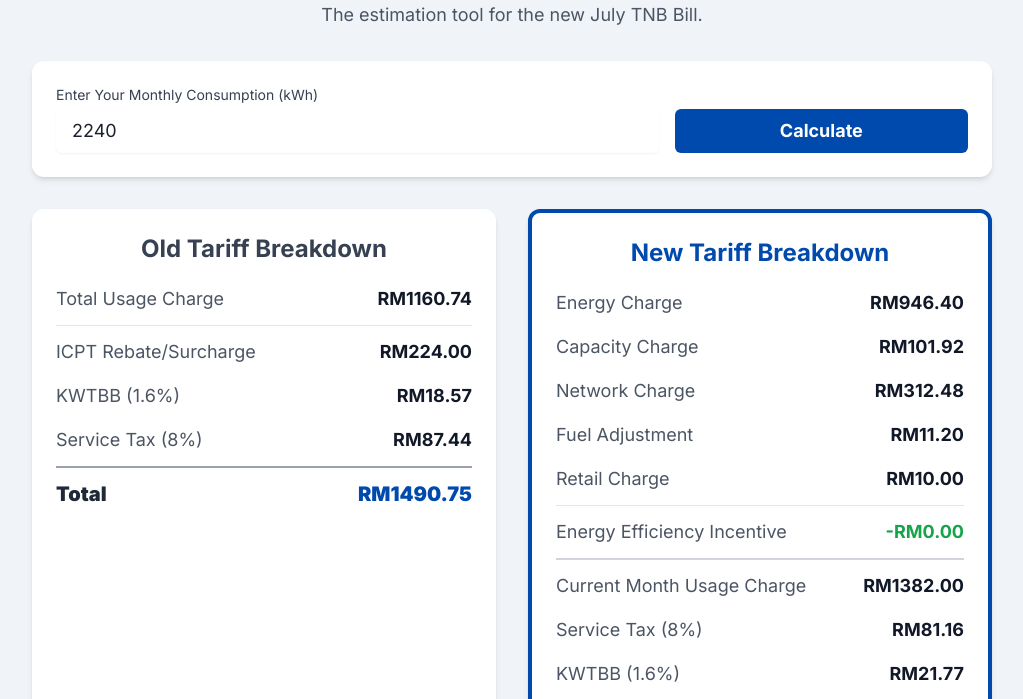
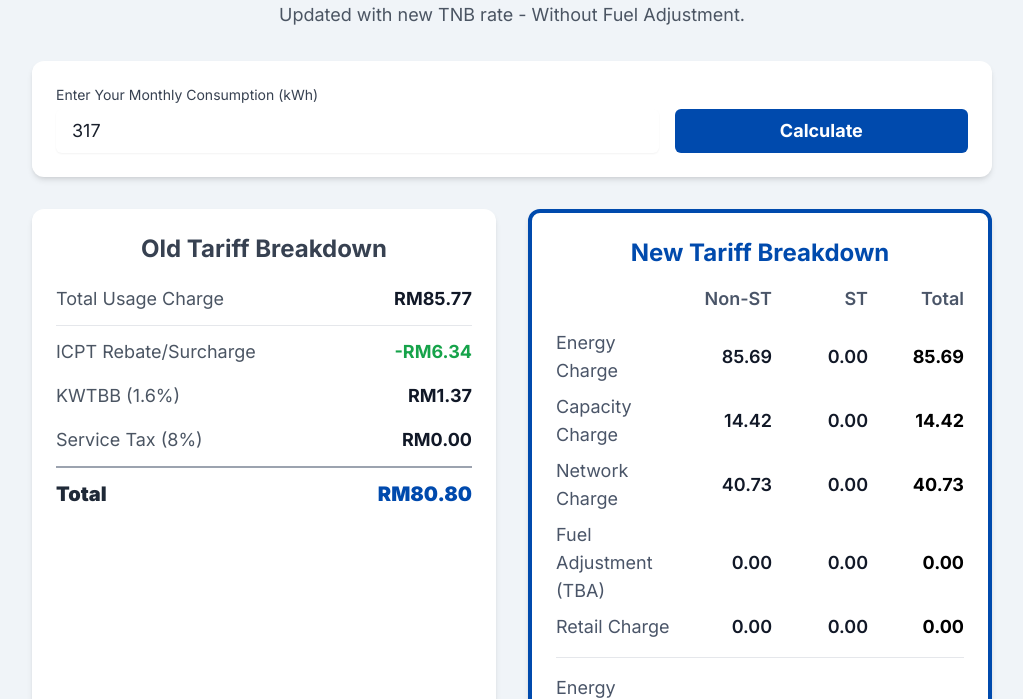
Before and after one commit to eva01/tnbcalculator, a plain HTML site: page index.html in a window 1280 px wide. Shown: the part 87-786 px from the top of the page, without its empty margins (128-1151 px from the left). Drawn offline with nearby package versions, Linux system fonts and the light colour scheme.

Commit message:
Update index.html

```diff
--- a/index.html
+++ b/index.html
@@ -28,6 +28,30 @@
             font-weight: 900;
             color: #004AAD;
         }
+        .breakdown-grid {
+            display: grid;
+            grid-template-columns: 3fr 2fr 2fr 2fr;
+            gap: 0.5rem 1rem;
+            align-items: center;
+        }
+        .breakdown-header {
+            font-weight: 600;
+            color: #4A5568;
+            padding-bottom: 0.5rem;
+            text-align: right;
+        }
+        .breakdown-label {
+            text-align: left;
+            color: #4A5568;
+        }
+        .breakdown-value {
+            text-align: right;
+            font-weight: 600;
+            color: #2D3748;
+        }
+        .breakdown-total {
+             grid-column: 1 / -1;
+        }
     </style>
 </head>
 <body class="antialiased">
@@ -36,14 +60,14 @@
 
         <header class="text-center mb-8">
             <h1 class="text-4xl md:text-5xl font-bold text-[#004AAD]">New TNB Bill Calculator</h1>
-            <p class="text-lg text-gray-600 mt-2">The estimation tool for the new July TNB Bill.</p>
+            <p class="text-lg text-gray-600 mt-2">Updated with new TNB rate - Without Fuel Adjustment.</p>
         </header>
 
         <div class="card mb-8">
             <div class="grid grid-cols-1 md:grid-cols-3 gap-4 items-end">
                 <div class="md:col-span-2">
                     <label for="kwh-input" class="block text-sm font-medium text-gray-700 mb-1">Enter Your Monthly Consumption (kWh)</label>
-                    <input type="number" id="kwh-input" value="2240" class="w-full px-4 py-2 text-lg border-gray-300 rounded-md shadow-sm focus:ring-blue-500 focus:border-blue-500">
+                    <input type="number" id="kwh-input" value="317" class="w-full px-4 py-2 text-lg border-gray-300 rounded-md shadow-sm focus:ring-blue-500 focus:border-blue-500">
                 </div>
                 <div>
                     <button id="calculate-btn" class="w-full bg-[#004AAD] text-white font-bold py-2 px-4 rounded-md hover:bg-[#003B8A] transition duration-300 h-full text-lg">Calculate</button>
@@ -56,13 +80,11 @@
                 <div class="card">
                     <h2 class="text-2xl font-bold text-gray-700 mb-4 text-center">Old Tariff Breakdown</h2>
                     <div id="old-bill-breakdown" class="text-lg space-y-2">
-                        <!-- Old breakdown will be rendered here -->
                     </div>
                 </div>
                 <div class="card border-4 border-[#004AAD]">
                     <h2 class="text-2xl font-bold text-[#004AAD] mb-4 text-center">New Tariff Breakdown</h2>
-                    <div id="new-bill-breakdown" class="text-lg space-y-2">
-                        <!-- New breakdown will be rendered here -->
+                    <div id="new-bill-breakdown" class="text-lg space-y-1">
                     </div>
                 </div>
             </div>
@@ -77,18 +99,33 @@
     <script>
         document.addEventListener('DOMContentLoaded', () => {
 
-            const TARIFF_CONFIG = {
-                thresholds: {
-                    highUsage: 1500, retailCharge: 600, fuelAdjustment: 600,
-                    serviceTax: 600, kwtbb: 300,
+            const DOMESTIC = {
+                RETAIL_CHARGE_AMOUNT: 10.0,
+                RETAIL_CHARGE_THRESHOLD: 600,
+                FUEL_ADJUSTMENT_THRESHOLD: 600,
+                ST_THRESHOLD: 600,
+                HIGH_USAGE_THRESHOLD: 1500,
+                KWTBB_THRESHOLD: 300,
+                SERVICE_TAX_RATE: 0.08,
+                KWTBB_RATE: 0.016,
+                RATES: {
+                    tier1: { energy: 0.2703, fuel: 0, capacity: 0.0455, network: 0.1285 },
+                    tier2: { energy: 0.3703, fuel: 0, capacity: 0.0455, network: 0.1285 }
                 },
-                rates: {
-                    new: {
-                        tier1: { energy: 0.27250, fuel: 0.005, capacity: 0.0455, network: 0.1395 },
-                        tier2: { energy: 0.42250, fuel: 0.00500, capacity: 0.04550, network: 0.13950 },
-                        retailAmount: 10.00, kwtbb: 0.016, serviceTax: 0.08,
-                    },
-                    old: {
+                INCENTIVE_TIERS: [
+                    { max: 200, rate: -0.25 }, { max: 250, rate: -0.245 },
+                    { max: 300, rate: -0.225 }, { max: 350, rate: -0.21 },
+                    { max: 400, rate: -0.17 }, { max: 450, rate: -0.145 },
+                    { max: 500, rate: -0.12 }, { max: 550, rate: -0.105 },
+                    { max: 600, rate: -0.09 }, { max: 650, rate: -0.075 },
+                    { max: 700, rate: -0.055 }, { max: 750, rate: -0.045 },
+                    { max: 800, rate: -0.04 }, { max: 850, rate: -0.025 },
+                    { max: 900, rate: -0.01 }, { max: 1000, rate: -0.005 },
+                    { max: Infinity, rate: 0 }
+                ]
+            };
+
+            const OLD_TARIFF_CONFIG = {
                  blocks: [
                     { limit: 200, rate: 0.218 }, { limit: 100, rate: 0.334 },
                     { limit: 300, rate: 0.516 }, { limit: 300, rate: 0.546 },
@@ -99,19 +136,6 @@
                     { limit: Infinity, rate: 0.10 }
                 ],
                 kwtbb: 0.016, serviceTax: 0.08,
-                    },
-                    incentiveTiers: [
-                        { max: 200, rate: -0.26 }, { max: 250, rate: -0.25 },
-                        { max: 300, rate: -0.23 }, { max: 350, rate: -0.21 },
-                        { max: 400, rate: -0.17 }, { max: 450, rate: -0.15 },
-                        { max: 500, rate: -0.13 }, { max: 550, rate: -0.11 },
-                        { max: 600, rate: -0.10 }, { max: 650, rate: -0.07 },
-                        { max: 700, rate: -0.06 }, { max: 750, rate: -0.04 },
-                        { max: 800, rate: -0.03 }, { max: 900, rate: -0.02 },
-                        { max: 1000, rate: -0.01 }, { max: 1500, rate: 0 },
-                        { max: Infinity, rate: 0 }
-                    ]
-                }
             };
 
             const dom = {
@@ -123,10 +147,8 @@
             };
 
             const calculateOldBill = (kwh) => {
-                const r = TARIFF_CONFIG.rates.old;
-                let usageCharge = 0;
-                let chargeBelow600 = 0;
-                let remainingKwh = kwh;
+                const r = OLD_TARIFF_CONFIG;
+                let usageCharge = 0, chargeBelow600 = 0, remainingKwh = kwh;
 
                 for (const block of r.blocks) {
                     if (remainingKwh <= 0) break;
@@ -141,14 +163,12 @@
                 let icptRate = r.icptRates.find(tier => kwh <= tier.limit)?.rate ?? r.icptRates[r.icptRates.length -1].rate;
                 const icptAmount = kwh * icptRate;
 
-                // Corrected KWTBB calculation: based on usage charge BEFORE ICPT.
                 const kwtbbCharge = usageCharge > 0 ? usageCharge * r.kwtbb : 0;
 
                 let serviceTax = 0;
-                if (kwh > TARIFF_CONFIG.thresholds.serviceTax) {
+                if (kwh > DOMESTIC.ST_THRESHOLD) {
                     const chargeAbove600 = usageCharge - chargeBelow600;
-                    // Corrected SST base: Includes the ICPT surcharge for the taxable portion.
-                    const icptForTaxablePortion = (kwh - TARIFF_CONFIG.thresholds.serviceTax) * icptRate;
+                    const icptForTaxablePortion = (kwh - DOMESTIC.ST_THRESHOLD) * icptRate;
                     const taxableAmount = chargeAbove600 + icptForTaxablePortion;
                     serviceTax = taxableAmount > 0 ? taxableAmount * r.serviceTax : 0;
                 }
@@ -157,43 +177,89 @@
                 return { total, usageCharge, icptAmount, kwtbbCharge, serviceTax };
             };
 
-            const calculateNewBill = (kwh) => {
-                const t = TARIFF_CONFIG.thresholds;
-                const r = TARIFF_CONFIG.rates.new;
-                const chargeRate = kwh > t.highUsage ? r.tier2 : r.tier1;
+            const calculateTieredCharge = (consumption, chargeType) => {
+                const isAboveSTThreshold = consumption > DOMESTIC.ST_THRESHOLD;
+                const isHighUsage = consumption > DOMESTIC.HIGH_USAGE_THRESHOLD;
+                const nonSTConsumption = isAboveSTThreshold ? DOMESTIC.ST_THRESHOLD : consumption;
+                const stConsumption = isAboveSTThreshold ? consumption - DOMESTIC.ST_THRESHOLD : 0;
+                const rate = isHighUsage ? DOMESTIC.RATES.tier2[chargeType] : DOMESTIC.RATES.tier1[chargeType];
+                const nonSTCharge = nonSTConsumption * rate;
+                const stCharge = stConsumption * rate;
+                return { nonST: nonSTCharge, st: stCharge, total: nonSTCharge + stCharge };
+            };
 
-                const energyCharge = kwh * chargeRate.energy;
-                const capacityCharge = kwh * chargeRate.capacity;
-                const networkCharge = kwh * chargeRate.network;
-                const fuelAdjustment = kwh > t.fuelAdjustment ? kwh * chargeRate.fuel : 0;
-                const retailCharge = kwh > t.retailCharge ? r.retailAmount : 0;
+            const calculateFuelAdjustment = (consumption) => {
+                return { nonST: 0, st: 0, total: 0 };
+            };
 
-                const incentiveTier = TARIFF_CONFIG.rates.incentiveTiers.find(tier => kwh <= tier.max) || { rate: 0 };
-                const incentive = kwh * incentiveTier.rate;
+            const calculateEnergyEfficiencyIncentive = (consumption) => {
+                if (consumption < 0) return 0;
+                for (const tier of DOMESTIC.INCENTIVE_TIERS) {
+                    if (consumption <= tier.max) {
+                        return consumption * tier.rate;
+                    }
+                }
+                return 0;
+            };
 
-                const currentMonthUsageCharge = energyCharge + capacityCharge + networkCharge + fuelAdjustment + retailCharge + incentive;
-                let serviceTax = 0;
-                if (kwh > t.serviceTax) {
-                    const stRatio = (kwh - t.serviceTax) / kwh;
-                    const stApplicableAmount = (energyCharge + capacityCharge + networkCharge + fuelAdjustment + incentive) * stRatio + retailCharge;
-                    serviceTax = stApplicableAmount * r.serviceTax;
+            const calculateNewBill = (consumption) => {
+                const isAboveSTThreshold = consumption > DOMESTIC.ST_THRESHOLD;
+                const nonSTConsumption = isAboveSTThreshold ? DOMESTIC.ST_THRESHOLD : consumption;
+                const stConsumption = isAboveSTThreshold ? consumption - DOMESTIC.ST_THRESHOLD : 0;
+
+                const energyCharges = calculateTieredCharge(consumption, 'energy');
+                const fuelAdjustmentCharges = calculateFuelAdjustment(consumption);
+                const capacityCharges = calculateTieredCharge(consumption, 'capacity');
+                const networkCharges = calculateTieredCharge(consumption, 'network');
+                const retailCharge = consumption > DOMESTIC.RETAIL_CHARGE_THRESHOLD ? DOMESTIC.RETAIL_CHARGE_AMOUNT : 0;
+                const totalIncentive = calculateEnergyEfficiencyIncentive(consumption);
+
+                let incentiveNonST = 0;
+                let incentiveST = 0;
+                if (isAboveSTThreshold) {
+                    const nonSTRatio = nonSTConsumption / consumption;
+                    const stRatio = stConsumption / consumption;
+                    incentiveNonST = totalIncentive * nonSTRatio;
+                    incentiveST = totalIncentive * stRatio;
+                } else {
+                    incentiveNonST = totalIncentive;
                 }
 
-                const kwtbbBase = energyCharge + capacityCharge + networkCharge + incentive;
-                const kwtbbCharge = kwh > t.kwtbb && kwtbbBase > 0 ? kwtbbBase * r.kwtbb : 0;
-                const total = currentMonthUsageCharge + serviceTax + kwtbbCharge;
+                const usageChargeNonST = energyCharges.nonST + fuelAdjustmentCharges.nonST + capacityCharges.nonST + networkCharges.nonST + incentiveNonST;
+                const usageChargeST = energyCharges.st + fuelAdjustmentCharges.st + capacityCharges.st + networkCharges.st + retailCharge + incentiveST;
+                const totalUsageCharge = usageChargeNonST + usageChargeST;
+
+                const serviceTax = isAboveSTThreshold ? usageChargeST * DOMESTIC.SERVICE_TAX_RATE : 0;
+                const kwtbbBase = energyCharges.total + capacityCharges.total + networkCharges.total + totalIncentive;
+                const kwtbbCharge = consumption > DOMESTIC.KWTBB_THRESHOLD && kwtbbBase > 0 ? kwtbbBase * DOMESTIC.KWTBB_RATE : 0;
+
+                const total = totalUsageCharge + serviceTax + kwtbbCharge;
 
                 return {
-                    total, energyCharge, capacityCharge, networkCharge, retailCharge,
-                    fuelAdjustment, incentive, kwtbbCharge, serviceTax, currentMonthUsage: currentMonthUsageCharge
+                    total,
+                    energyCharge: energyCharges, capacityCharge: capacityCharges, networkCharge: networkCharges,
+                    fuelAdjustment: fuelAdjustmentCharges, retailCharge, incentive: {total: totalIncentive, nonST: incentiveNonST, st: incentiveST},
+                    kwtbbCharge, serviceTax, currentMonthUsage: {total: totalUsageCharge, nonST: usageChargeNonST, st: usageChargeST}
                 };
             };
 
-            const renderRow = (label, value, isNegative = false) => {
+            const renderRow = (label, value, isNegative = false, showCurrency = true) => {
                 const valueColor = isNegative ? 'text-green-600' : 'text-gray-900';
-                const displayValue = `${isNegative ? '-' : ''}RM${Math.abs(value).toFixed(2)}`;
+                const currency = showCurrency ? 'RM' : '';
+                const displayValue = `${isNegative ? '-' : ''}${currency}${Math.abs(value).toFixed(2)}`;
                 return `<div class="flex justify-between items-center py-1"><span class="text-gray-600">${label}</span><span class="font-bold ${valueColor}">${displayValue}</span></div>`;
             };
+
+            const renderNewBreakdownRow = (label, values) => {
+                const isNegative = values.total < 0;
+                const valueColor = isNegative ? 'text-green-600' : 'text-gray-900';
+                const totalValueColor = isNegative ? 'text-green-700' : 'text-black';
+                return `
+                    <div class="breakdown-label">${label}</div>
+                    <div class="breakdown-value ${valueColor}">${isNegative ? '-' : ''}${Math.abs(values.nonST).toFixed(2)}</div>
+                    <div class="breakdown-value ${valueColor}">${isNegative ? '-' : ''}${Math.abs(values.st).toFixed(2)}</div>
+                    <div class="breakdown-value font-bold ${totalValueColor}">${isNegative ? '-' : ''}${Math.abs(values.total).toFixed(2)}</div>`;
+            }
 
             const renderTotalRow = (total) => {
                 return `<hr class="my-2 border-t-2 border-gray-400 mt-3"><div class="flex justify-between items-center py-1 font-extrabold text-xl"><span class="text-gray-800">Total</span><span class="total-value">RM${total.toFixed(2)}</span></div>`;
@@ -212,20 +278,29 @@
                     renderTotalRow(oldBill.total)
                 ].filter(Boolean).join('');
 
-                dom.newBillBreakdownEl.innerHTML = [
-                    renderRow('Energy Charge', newBill.energyCharge),
-                    renderRow('Capacity Charge', newBill.capacityCharge),
-                    renderRow('Network Charge', newBill.networkCharge),
-                    renderRow('Fuel Adjustment', newBill.fuelAdjustment),
-                    renderRow('Retail Charge', newBill.retailCharge),
-                    '<hr class="my-2">',
-                    renderRow('Energy Efficiency Incentive', newBill.incentive, true),
-                    '<hr class="my-2 border-t-2 border-gray-300">',
-                    renderRow('Current Month Usage Charge', newBill.currentMonthUsage),
-                    renderRow('Service Tax (8%)', newBill.serviceTax),
-                    renderRow('KWTBB (1.6%)', newBill.kwtbbCharge),
-                    renderTotalRow(newBill.total)
-                ].filter(Boolean).join('');
+                dom.newBillBreakdownEl.innerHTML = `
+                    <div class="breakdown-grid">
+                        <div class="breakdown-label"></div>
+                        <div class="breakdown-header">Non-ST</div>
+                        <div class="breakdown-header">ST</div>
+                        <div class="breakdown-header">Total</div>
+
+                        ${renderNewBreakdownRow('Energy Charge', newBill.energyCharge)}
+                        ${renderNewBreakdownRow('Capacity Charge', newBill.capacityCharge)}
+                        ${renderNewBreakdownRow('Network Charge', newBill.networkCharge)}
+                        ${renderNewBreakdownRow('Fuel Adjustment (TBA)', newBill.fuelAdjustment)}
+                        ${renderNewBreakdownRow('Retail Charge', {nonST:0, st: newBill.retailCharge, total: newBill.retailCharge})}
+
+                        <div class="breakdown-total"><hr class="my-2"></div>
+                        ${renderNewBreakdownRow('Energy Efficiency Incentive', newBill.incentive)}
+                        <div class="breakdown-total"><hr class="my-2 border-t-2 border-gray-300"></div>
+
+                        ${renderNewBreakdownRow('Current Month Usage Charge', newBill.currentMonthUsage)}
+                    </div>
+                    ${renderRow('Service Tax (8%)', newBill.serviceTax, false, false)}
+                    ${renderRow('KWTBB (1.6%)', newBill.kwtbbCharge, false, false)}
+                    ${renderTotalRow(newBill.total)}
+                `;
 
                 dom.resultsContainer.classList.remove('opacity-0');
             };
```
Lines whose indentation alone changed are shown as unchanged.
